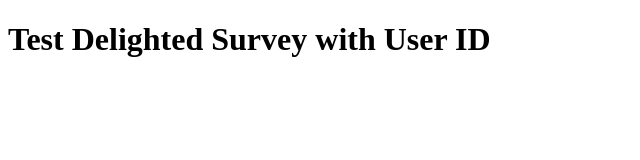
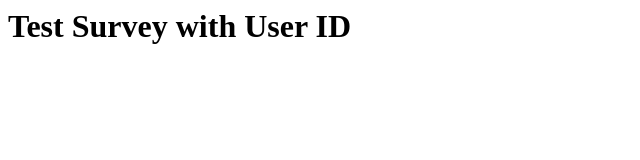
Before and after one commit to andreatta5/survicate, a plain HTML site: page index.html in a window 1280 px wide. Shown: the whole page, without its empty margins (0-640 px from the left). Drawn offline with Linux system fonts and the light colour scheme.

Commit message:
back to survicate

```diff
--- a/index.html
+++ b/index.html
@@ -1,27 +1,48 @@
-<!DOCTYPE html>
 <html lang="en">
+<head>
+  <meta charset="UTF-8">
+  <title>Survicate Test</title>
+</head>
+<body>
+  <h1>Test Survey with User ID</h1>
 
-<head>
-    <meta charset="UTF-8">
-    <title>Survicate Test</title>
-</head>
+  <script>
+    // workspace id 82c6e224453674edcfa7761e20e5f56d
+    // survey ID 47c63299f46515c
 
-<body>
-    <h1>Test Delighted Survey with User ID</h1>
+    // Initialize with user_id and optional traits
+    window.survicate = window.survicate || [];
+    window.survicate.push(['init', {
+      user_id: 'test-user-123', // ← hardcoded user ID
+      traits: {
+        email: 'testuser@example.com', // ← optional, for easier identification in dashboard
+        plan: 'test-plan'
+      }
+    }]);
+  </script>
 
-    <script type="text/javascript">
-        !function (e, t, r, n) { if (!e[n]) { for (var a = e[n] = [], i = ["survey", "reset", "config", "init", "set", "get", "event", "identify", "track", "page", "screen", "group", "alias"], s = 0; s < i.length; s++) { var c = i[s]; a[c] = a[c] || function (e) { return function () { var t = Array.prototype.slice.call(arguments); a.push([e, t]) } }(c) } a.SNIPPET_VERSION = "1.0.1"; var o = t.createElement("script"); o.type = "text/javascript", o.async = !0, o.src = "https://d2yyd1h5u9mauk.cloudfront.net/integrations/web/v1/library/" + r + "/" + n + ".js"; var p = t.getElementsByTagName("script")[0]; p.parentNode.insertBefore(o, p) } }(window, document, "D19nPGM6KeGRiDwh", "delighted");
+  <!-- Survicate Embed Script -->
+  <script>
+    (function(w,d,s,o,f,js,fjs){
+      w['SurvicateWidgetObject']=o;
+      w[o]=w[o]||function(){
+        (w[o].q=w[o].q||[]).push(arguments)
+      };
+      js=d.createElement(s),fjs=d.getElementsByTagName(s)[0];
+      js.async=1;
+      js.src=f;
+      js.id="survicate-script";
+      fjs.parentNode.insertBefore(js,fjs);
+    })(window,document,'script','survicate','https://survey.survicate.com/82c6e224453674edcfa7761e20e5f56d/workspace.js');
+  </script>
 
-        delighted.survey({
-            email: "customer@hemandstitch.com", // customer email (optional)
-            name: "Bailey Dixon",               // customer name (optional)
-            createdAt: "2016-01-01T12:00:00Z",  // time of initial visit (optional)
-            properties: {                       // extra context (optional)
-                plan: "Medium",
-                company: "Hem & Stitch"
-            }
-        });
-    </script>
+  <!-- Manually trigger a specific survey -->
+  <script>
+    setTimeout(function () {
+      if (typeof survicate === 'function') {
+        survicate('showSurvey', '47c63299f46515c'); // ← optional if targeting by URL works
+      }
+    }, 2000);
+  </script>
 </body>
-
 </html>
```
